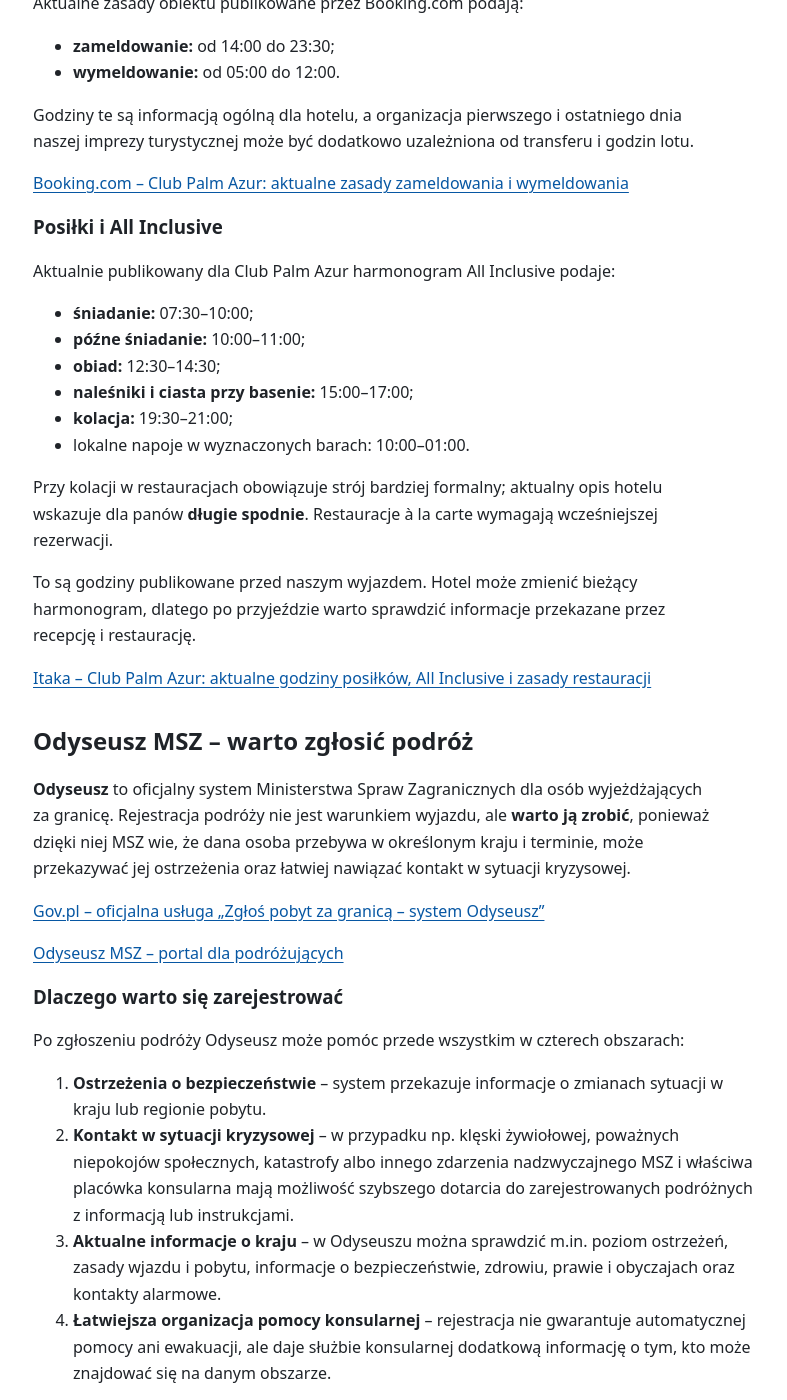
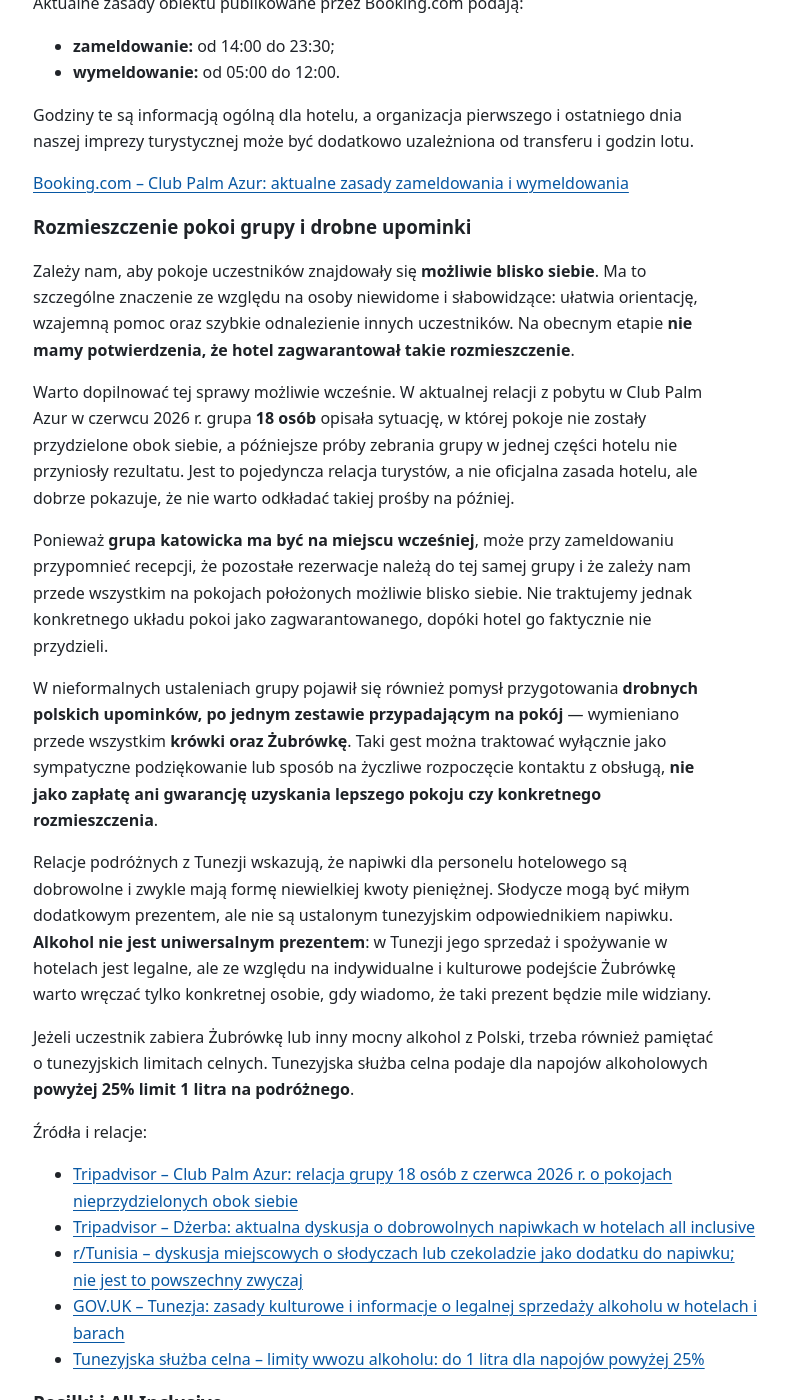
Before and after one commit to rotnicki/djerba-2026, a Jekyll site: the page built from praktyczne.md, in a window 1280 px wide and 1400 px high, scrolled down 3681 px. Shown: the whole window, without its empty margins (31-818 px from the left). Built offline with Jekyll 4.4.1, drawn with Linux system fonts in a browser that asks for light colours; our own code applies the rules of GitHub Pages for plain Markdown files.

Commit message:
Dodaj ustalenia o rozmieszczeniu pokoi i drobnych upominkach

```diff
--- a/praktyczne.md
+++ b/praktyczne.md
@@ -97,6 +97,28 @@
 Godziny te są informacją ogólną dla hotelu, a organizacja pierwszego i ostatniego dnia naszej imprezy turystycznej może być dodatkowo uzależniona od transferu i godzin lotu.
 
 [Booking.com – Club Palm Azur: aktualne zasady zameldowania i wymeldowania](https://www.booking.com/hotel/tn/club-palm-azur-djerba.pl.html)
+
+### Rozmieszczenie pokoi grupy i drobne upominki
+
+Zależy nam, aby pokoje uczestników znajdowały się **możliwie blisko siebie**. Ma to szczególne znaczenie ze względu na osoby niewidome i słabowidzące: ułatwia orientację, wzajemną pomoc oraz szybkie odnalezienie innych uczestników. Na obecnym etapie **nie mamy potwierdzenia, że hotel zagwarantował takie rozmieszczenie**.
+
+Warto dopilnować tej sprawy możliwie wcześnie. W aktualnej relacji z pobytu w Club Palm Azur w czerwcu 2026 r. grupa **18 osób** opisała sytuację, w której pokoje nie zostały przydzielone obok siebie, a późniejsze próby zebrania grupy w jednej części hotelu nie przyniosły rezultatu. Jest to pojedyncza relacja turystów, a nie oficjalna zasada hotelu, ale dobrze pokazuje, że nie warto odkładać takiej prośby na później.
+
+Ponieważ **grupa katowicka ma być na miejscu wcześniej**, może przy zameldowaniu przypomnieć recepcji, że pozostałe rezerwacje należą do tej samej grupy i że zależy nam przede wszystkim na pokojach położonych możliwie blisko siebie. Nie traktujemy jednak konkretnego układu pokoi jako zagwarantowanego, dopóki hotel go faktycznie nie przydzieli.
+
+W nieformalnych ustaleniach grupy pojawił się również pomysł przygotowania **drobnych polskich upominków, po jednym zestawie przypadającym na pokój** — wymieniano przede wszystkim **krówki oraz Żubrówkę**. Taki gest można traktować wyłącznie jako sympatyczne podziękowanie lub sposób na życzliwe rozpoczęcie kontaktu z obsługą, **nie jako zapłatę ani gwarancję uzyskania lepszego pokoju czy konkretnego rozmieszczenia**.
+
+Relacje podróżnych z Tunezji wskazują, że napiwki dla personelu hotelowego są dobrowolne i zwykle mają formę niewielkiej kwoty pieniężnej. Słodycze mogą być miłym dodatkowym prezentem, ale nie są ustalonym tunezyjskim odpowiednikiem napiwku. **Alkohol nie jest uniwersalnym prezentem**: w Tunezji jego sprzedaż i spożywanie w hotelach jest legalne, ale ze względu na indywidualne i kulturowe podejście Żubrówkę warto wręczać tylko konkretnej osobie, gdy wiadomo, że taki prezent będzie mile widziany.
+
+Jeżeli uczestnik zabiera Żubrówkę lub inny mocny alkohol z Polski, trzeba również pamiętać o tunezyjskich limitach celnych. Tunezyjska służba celna podaje dla napojów alkoholowych **powyżej 25% limit 1 litra na podróżnego**.
+
+Źródła i relacje:
+
+- [Tripadvisor – Club Palm Azur: relacja grupy 18 osób z czerwca 2026 r. o pokojach nieprzydzielonych obok siebie](https://www.tripadvisor.com/Hotel_Review-g297948-d302582-Reviews-Hotel_Club_Palm_Azur_Djerba-Midoun_Djerba_Island_Medenine_Governorate.html)
+- [Tripadvisor – Dżerba: aktualna dyskusja o dobrowolnych napiwkach w hotelach all inclusive](https://www.tripadvisor.com/ShowTopic-g297941-i9901-k15503309-Tipping_in_all_inclusive_hotels-Djerba_Island_Medenine_Governorate.html)
+- [r/Tunisia – dyskusja miejscowych o słodyczach lub czekoladzie jako dodatku do napiwku; nie jest to powszechny zwyczaj](https://www.reddit.com/r/Tunisia/comments/14ygprv/bar_of_chocolate_as_a_tip/)
+- [GOV.UK – Tunezja: zasady kulturowe i informacje o legalnej sprzedaży alkoholu w hotelach i barach](https://www.gov.uk/foreign-travel-advice/tunisia/safety-and-security)
+- [Tunezyjska służba celna – limity wwozu alkoholu: do 1 litra dla napojów powyżej 25%](https://www.douane.gov.tn/tabac-et-boissons-alcoolisees/)
 
 ### Posiłki i All Inclusive
 
```
